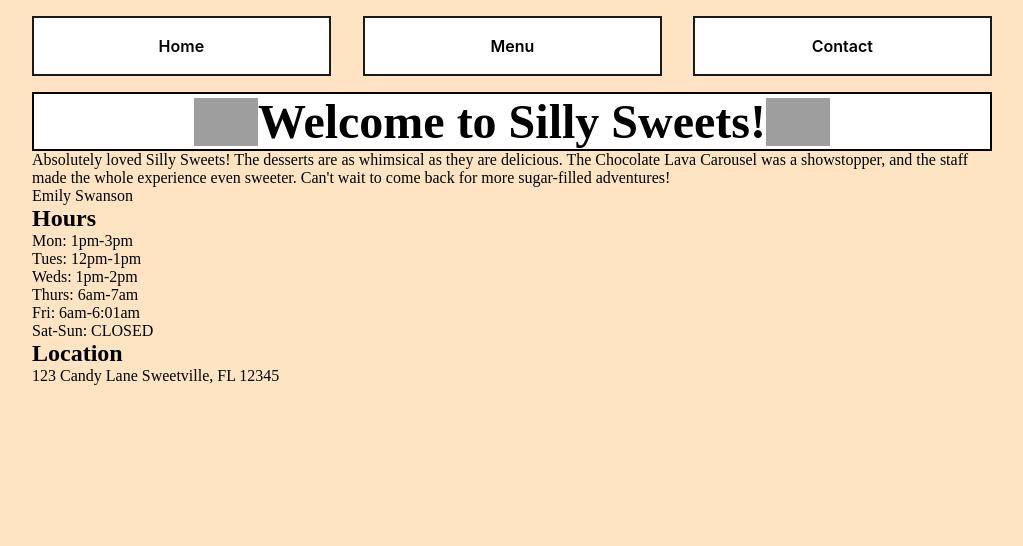
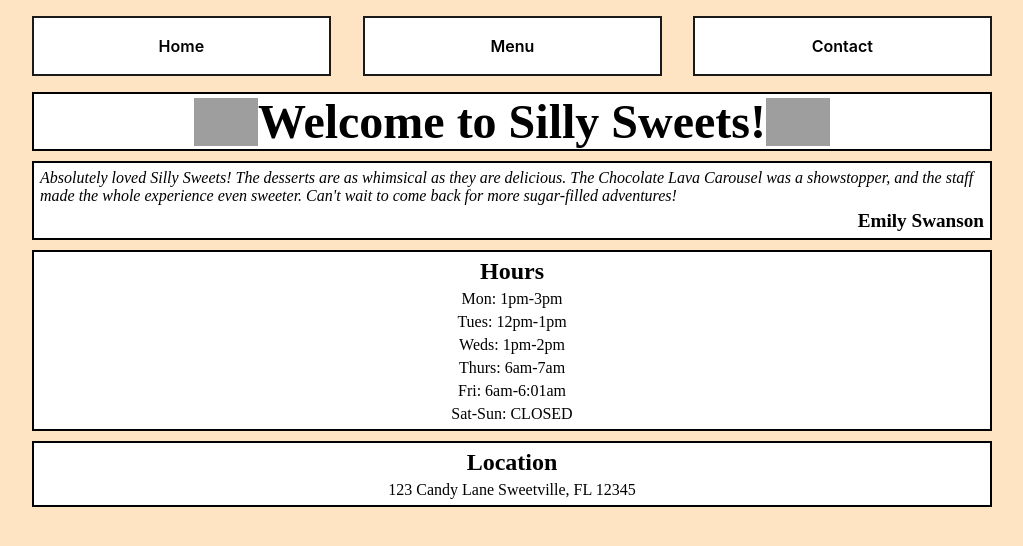
Before and after one commit to pirut/restaurant-page, a website built with webpack: page src/template.html in a window 1280 px wide. Shown: the whole page, without its empty margins (128-1151 px from the left). Built offline with nearby package versions, Linux system fonts and the light colour scheme; grey boxes are pictures that could not be loaded.

Commit message:
Added in final styling for home page

```diff
--- a/src/style.css
+++ b/src/style.css
@@ -199,3 +199,35 @@ nav {
 }
 
 /*Home Page Styling*/
+
+.home {
+    gap: 10px;
+}
+
+.customer-testimonial,
+.card {
+    min-width: 400px;
+    border: 2px solid black;
+    display: flex;
+    flex-direction: column;
+    gap: 5px;
+    text-align: center;
+    justify-items: center;
+    align-items: center;
+    background-color: white;
+    padding: 0px;
+    column-gap: 16px;
+    padding: 6px;
+}
+
+.customer-testimonial > .subtext {
+    text-align: left;
+    font-style: italic;
+}
+
+.customer-testimonial > .author {
+    text-align: right;
+    align-self: flex-end;
+    font-size: larger;
+    font-weight: bolder;
+}
```
